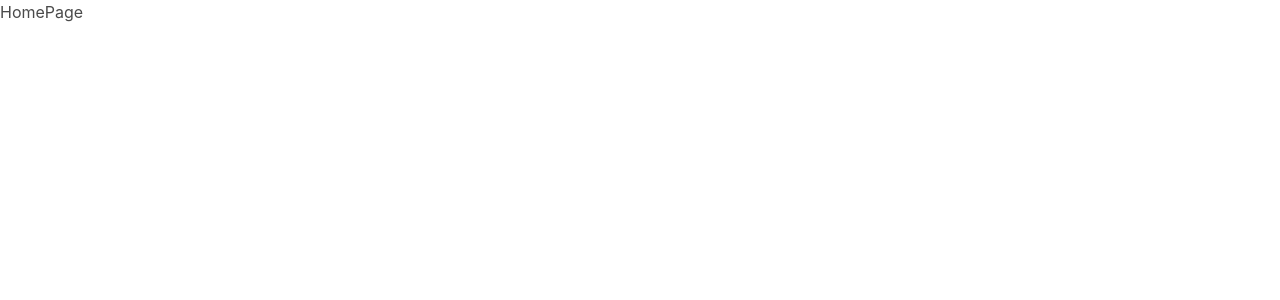
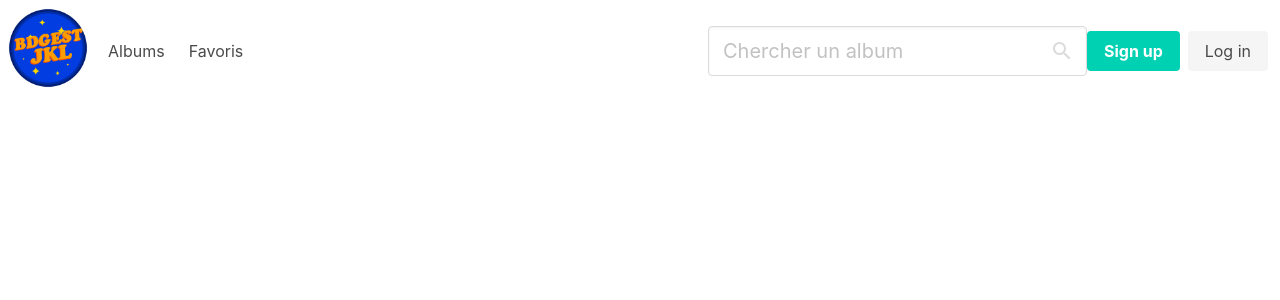
Before and after one commit to univ-smb-m1-isc-2021/bdgest-jkl-react, a React (Create React App) app: page / in a window 1280 px wide. Shown: the top 300 px of the page. Built offline with nearby package versions, Linux system fonts and the light colour scheme.

Commit message:
adding css

```diff
--- a/src/components/ConnexionComponent.js
+++ b/src/components/ConnexionComponent.js
@@ -2,12 +2,13 @@ import EmailTwoToneIcon from '@mui/icons-material/EmailTwoTone';
 import LockTwoToneIcon from '@mui/icons-material/LockTwoTone';
 import React from 'react';
 import { Link } from 'react-router-dom';
+import form from '../css/form.css';
 
 export default function Connexion(props) {
     return (
     <>
 
-    <div>
+    <div className='form-width'>
         <form>
             <div class="box">
                 <div class="field">
--- a/src/components/HeaderComponent.js
+++ b/src/components/HeaderComponent.js
@@ -34,13 +34,11 @@ export default function HeaderComponent() {
                     <div class="navbar-end">
                         <div class="navbar-item">
 
-                            <div class="control has-icons-left has-icons-right">
-                                <input class="input is-medium" type="text" placeholder="CHercher un album ou un auteur" />
-                                <span class="icon is-left">
-                                    <i class="fas fa-envelope"></i>
-                                </span>
+                            <div class="control has-icons-right">
+                                <input class="input is-medium" type="text" placeholder="Chercher un album" />
+
                                 <span class="icon is-right">
-                                    <SearchIcon style={{trasform:rotate(90)}}/>
+                                    <SearchIcon style={{trasform:"rotate(90deg)"}}/>
                                 </span>
                             </div>
 
--- a/src/components/HomePage.js
+++ b/src/components/HomePage.js
@@ -1,9 +1,8 @@
 import React from 'react';
+import HeaderComponent from './HeaderComponent';
 
 export default function HomePage(param) {
     return(
-        <div>
-            <h1>HomePage</h1>
-        </div>
+        <HeaderComponent/>
     )
  }
--- a/src/components/InscriptionComponent.js
+++ b/src/components/InscriptionComponent.js
@@ -3,12 +3,13 @@ import { Link } from 'react-router-dom';
 import LockTwoToneIcon from '@mui/icons-material/LockTwoTone';
 import EmailTwoToneIcon from '@mui/icons-material/EmailTwoTone';
 import HeaderComponent from './HeaderComponent';
+import form from '../css/form.css';
 
 export default function Inscription(props) {
     return (
         <>
             <HeaderComponent />
-            <div>
+            <div className='form-width'>
                 <form>
                     <div class="box">
                         <div class="field">
--- /dev/null
+++ b/src/css/form.css
@@ -0,0 +1,4 @@
+.form-width{
+    margin: 0 auto;
+    width: 40%;
+}
```
